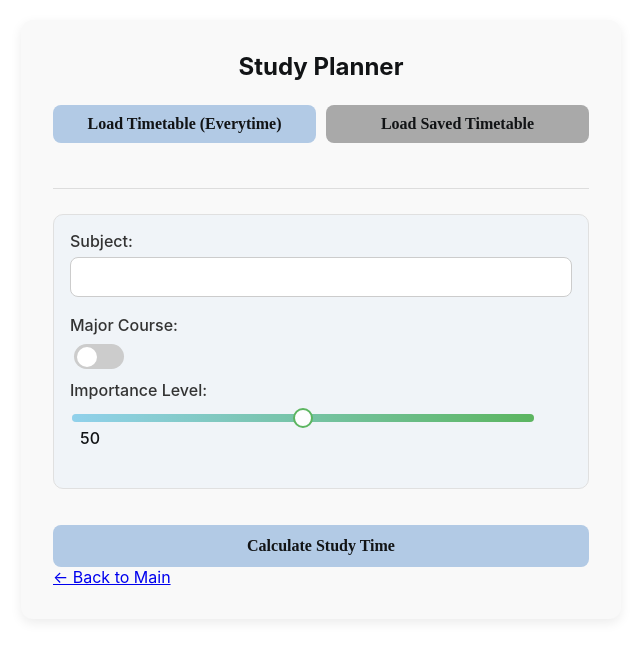
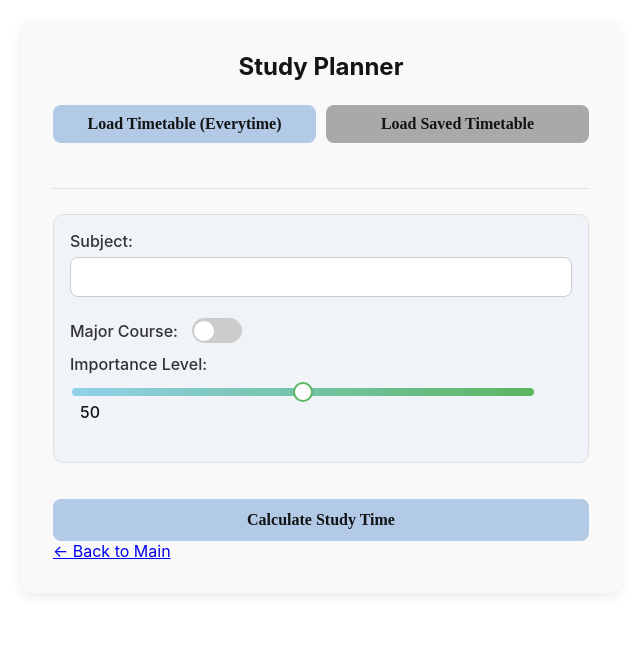
Before and after one commit to hndn00/junior, a Flask app: page /plan in a window 1280 px wide. Shown: the top 659 px of the page, without its empty margins (319-959 px from the left). Run offline with Flask 3, Linux system fonts and the light colour scheme; some web fonts are replaced.

```diff
--- a/static/css/style.css
+++ b/static/css/style.css
@@ -198,6 +198,40 @@ input[type="range"] {
     vertical-align: middle;
     margin-right: 8px;
 }
+/* ... 기존 CSS 코드 ... */
+
+.subject-item .form-group {
+    margin-top: 8px; /* 기존 label의 margin-top과 유사하게 설정 */
+    margin-bottom: 6px; /* 기존 label의 margin-bottom과 유사하게 설정 */
+}
+
+.major-course-group {
+    display: flex;
+    align-items: center; /* 레이블과 토글 버튼을 수직 중앙 정렬 */
+}
+
+.major-course-label {
+    display: inline-block; /* 레이블이 block이 아닌 inline-block으로 설정 */
+    margin-bottom: 0; /* flex 컨테이너에 있으므로 margin-bottom 제거 */
+    margin-right: 10px; /* 레이블과 토글 버튼 사이 간격 */
+    font-weight: 500; /* */
+    color: #333; /* */
+}
+
+/* 기존 .toggle-btn 스타일은 대부분 유지됩니다. */
+/* vertical-align: middle; 은 flex align-items: center; 로 대체되거나 함께 사용될 수 있습니다. */
+.major-course-group .toggle-btn {
+    vertical-align: middle; /* 이미 설정되어 있을 수 있으나 명시적으로 추가 */ /* */
+}
+
+/* 기존 label 스타일에 대한 조정이 필요할 수 있습니다. */
+/* 예를 들어, .subject-item label 의 display: block; 이 */
+/* .major-course-label 에 의해 오버라이드 되도록 하거나, */
+/* .major-course-label 에만 특정 스타일을 적용합니다. */
+/* 위의 .major-course-label 에서 display: inline-block; 으로 이미 처리했습니다. */
+
+/* ... 나머지 CSS 코드 ... */
+
 input[type="range"]::-webkit-slider-runnable-track {
     height: 8px;
     border-radius: 5px;
--- a/static/js/index.js
+++ b/static/js/index.js
@@ -101,7 +101,7 @@ function addSubject(afterElement, subjectName = '', initialWeight = '50', isMajo
     subjectCount++;
     const subjectItemId = `subjectItem${subjectCount}`;
     const nameId        = `name${subjectCount}`;
-    const majorId       = `major${subjectCount}`;
+    const majorId       = `major${subjectCount}`; //
     const weightId      = `weight${subjectCount}`;
     const sliderValueId = `sliderValue${subjectCount}`;
 
@@ -114,8 +114,10 @@ function addSubject(afterElement, subjectName = '', initialWeight = '50', isMajo
       <label for="${nameId}">Subject:</label>
       <input type="text" id="${nameId}" name="name" value="${subjectName}" required>
 
-      <label for="${majorId}">Major Course:</label>
-      <input type="checkbox" id="${majorId}" name="major" class="toggle-btn" ${isMajor ? 'checked' : ''}>
+      <div class="form-group major-course-group">
+        <label for="${majorId}" class="major-course-label">Major Course:</label>
+        <input type="checkbox" id="${majorId}" name="major" class="toggle-btn" ${isMajor ? 'checked' : ''}>
+      </div>
 
       <label for="${weightId}">Importance Level:</label>
       <input type="range" id="${weightId}" name="weight" min="0" max="100" step="1" value="${initialWeight}"
@@ -130,7 +132,7 @@ function addSubject(afterElement, subjectName = '', initialWeight = '50', isMajo
         <button type="button" class="add-below-btn" onclick="addSubject(this.closest('.subject-item'))">+ Add Subject</button>
       </div>
     </div>
-  `;
+  `; //
 
     const subjectsDiv = document.getElementById('subjects');
     if (afterElement) {
```
